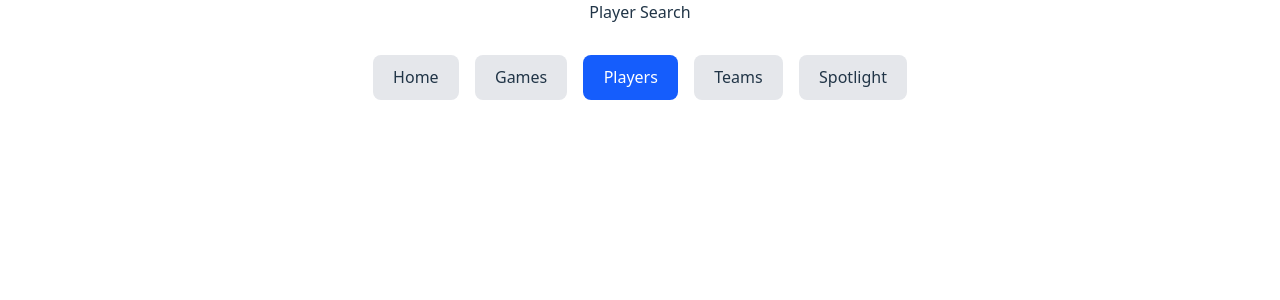
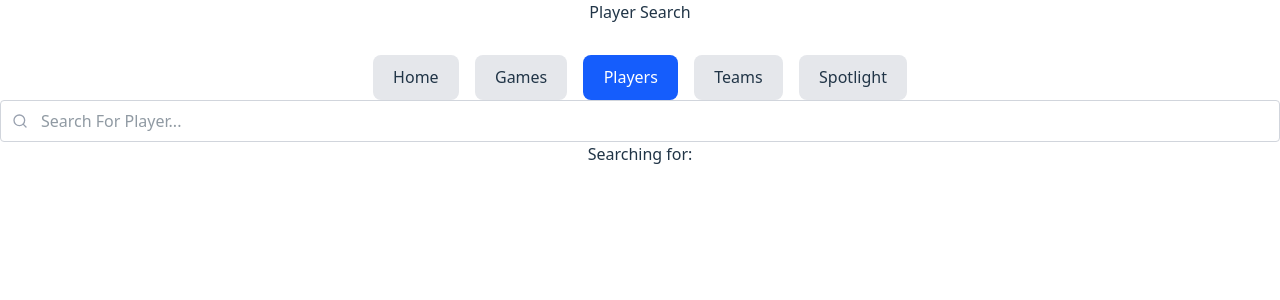
Before and after one commit to pwrhoads/NHL-App, a React (Vite) app: page /players in a window 1280 px wide. Shown: the top 300 px of the page. Built offline with nearby package versions, Linux system fonts and the light colour scheme.

Commit message:
Added Basic Search Bar

```diff
--- a/src/_test/TestComponent2.tsx
+++ b/src/_test/TestComponent2.tsx
@@ -1,5 +1,3 @@
-import DatePicker from "../components/DatePicker";
-
 const TestComponent2 = () => {
   return <div></div>;
 };
--- a/src/components/ArrowButton.tsx
+++ b/src/components/ArrowButton.tsx
@@ -1,4 +1,3 @@
-import React from "react";
 import { FiArrowLeft, FiArrowRight } from "react-icons/fi";
 
 type ArrowDirection = "left" | "right";
--- a/src/components/FutureGame.tsx
+++ b/src/components/FutureGame.tsx
@@ -1,4 +1,3 @@
-import React from "react";
 import type { Game } from "../types/view/Game";
 
 interface FutureProps {
--- /dev/null
+++ b/src/components/SearchBar.tsx
@@ -0,0 +1,70 @@
+import { useEffect, useState, type ChangeEvent } from "react";
+import { FiSearch, FiX } from "react-icons/fi";
+
+interface SearchBarProps {
+  placeholder: string;
+  onSearch: (query: string) => void;
+  debounceDelay?: number; //default: 300ms
+}
+
+const SearchBar = ({
+  placeholder,
+  onSearch,
+  debounceDelay = 300,
+}: SearchBarProps) => {
+  const [query, setQuery] = useState("");
+
+  const [debouncedQuery, setDebouncedQuery] = useState(query);
+
+  // Debounce the query input
+  useEffect(() => {
+    const handler = setTimeout(() => {
+      setDebouncedQuery(query);
+    }, debounceDelay);
+
+    return () => {
+      clearTimeout(handler);
+    };
+  }, [query, debounceDelay]);
+
+  // Trigger search callback when debounced query changes
+  useEffect(() => {
+    onSearch(debouncedQuery);
+  }, [debouncedQuery, onSearch]);
+
+  const handleClear = () => {
+    setQuery("");
+  };
+
+  const handleChange = (e: ChangeEvent<HTMLInputElement>) => {
+    const value = e.target.value;
+    setQuery(value);
+  };
+
+  return (
+    <div className="relative w-full">
+      <div className="absolute left-3 top-1/2 transform -translate-y-1/2 text-gray-400">
+        <FiSearch />
+      </div>
+      {query && (
+        <button
+          type="button"
+          onClick={handleClear}
+          className="absolute right-3 top-1/2 transform -translate-y-1/2 text-gray-400 hover:text-gray-600"
+        >
+          <FiX />
+        </button>
+      )}
+
+      <input
+        type="search"
+        value={query}
+        onChange={handleChange}
+        placeholder={placeholder}
+        className="w-full pl-10 pr-10 py-2 rounded border border-gray-300 focus:outline-none focus:ring-2 focus:ring-blue-500"
+      ></input>
+    </div>
+  );
+};
+
+export default SearchBar;
--- a/src/index.css
+++ b/src/index.css
@@ -69,3 +69,10 @@ button:focus-visible {
     color: #747bff;
   }
 }
+
+input[type="search"]::-webkit-search-decoration,
+input[type="search"]::-webkit-search-cancel-button,
+input[type="search"]::-webkit-search-results-button,
+input[type="search"]::-webkit-search-results-decoration {
+  display: none;
+}
--- a/src/pages/PlayerLanding.tsx
+++ b/src/pages/PlayerLanding.tsx
@@ -1,7 +1,18 @@
-import React from "react";
+import { useState } from "react";
+import SearchBar from "../components/SearchBar";
 
 const PlayerLanding = () => {
-  return <div></div>;
+  const [searchTerm, setSearchTerm] = useState("");
+
+  const handleSearch = (query: string) => {
+    setSearchTerm(query);
+  };
+  return (
+    <div>
+      <SearchBar onSearch={handleSearch} placeholder="Search For Player..." />
+      <p>Searching for: {searchTerm}</p>
+    </div>
+  );
 };
 
 export default PlayerLanding;
--- a/src/pages/TeamLanding.tsx
+++ b/src/pages/TeamLanding.tsx
@@ -28,7 +28,7 @@ const TeamLanding = () => {
       {loading ? (
         <p>Loading...</p>
       ) : (
-        teams.map((team) => <TeamCard team={team} />)
+        teams.map((team) => <TeamCard key={team.id} team={team} />)
       )}
     </div>
   );
```
